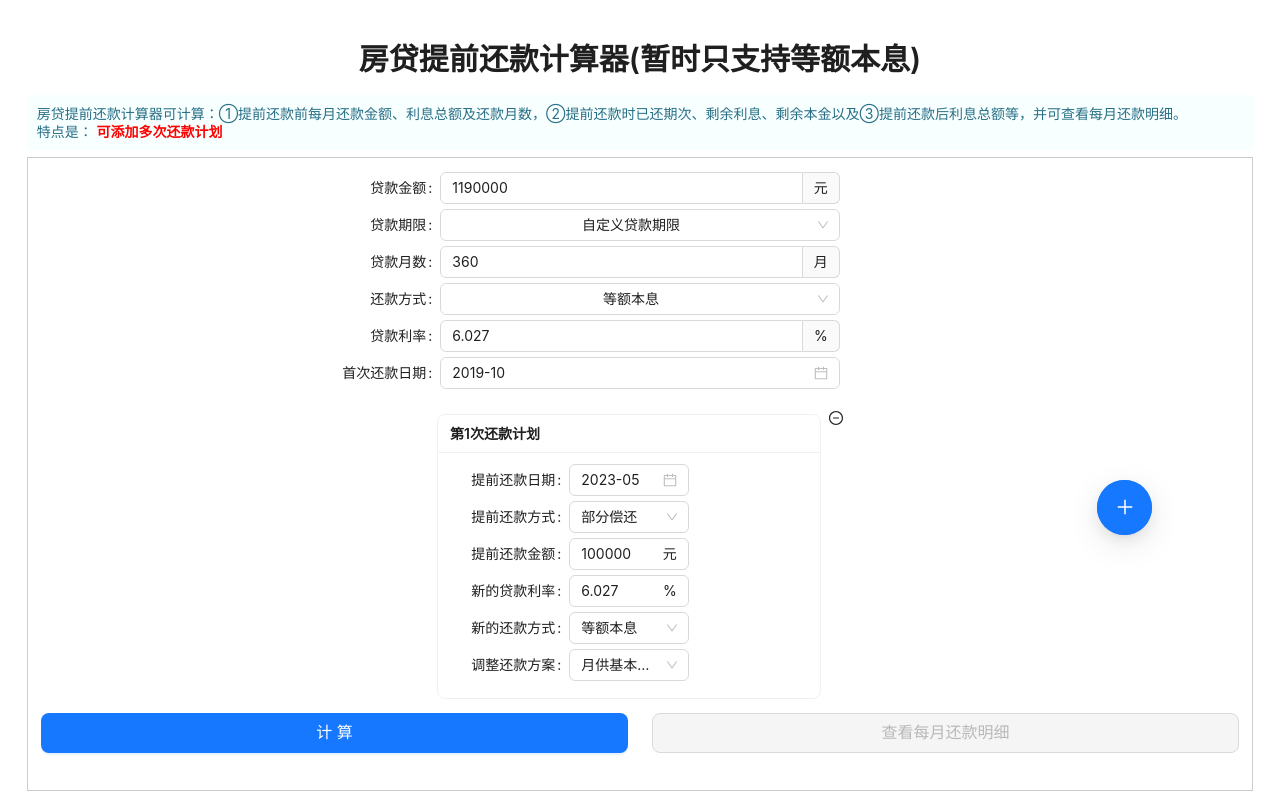
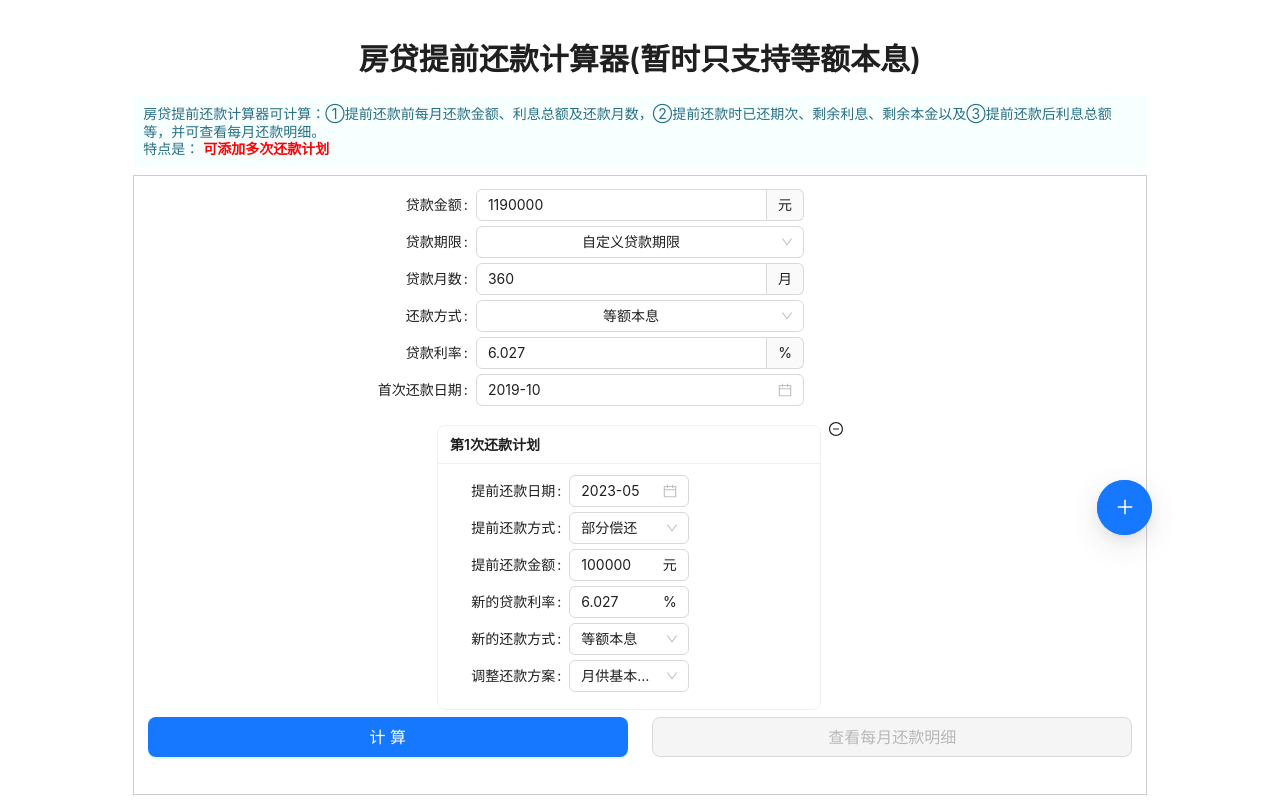
Before and after one commit to chxlvwh/lenders-toolbox, a Next.js app: page /pre-repay in a window 1280 px wide. Built offline with nearby package versions, Linux system fonts and the light colour scheme.

Commit message:
feed:增加手机端/电脑端首页样式分开显示

```diff
--- a/components/SearchForm/_style.module.sass
+++ b/components/SearchForm/_style.module.sass
@@ -5,7 +5,7 @@
     .custom-form-item
         margin-bottom: 5px
     .custom-space
-        margin: 0.2rem
+        margin: 0.1rem
         .ant-card
             background: #f8ffff
             .ant-row
--- a/styles/_common.sass
+++ b/styles/_common.sass
@@ -8,7 +8,7 @@
         white-space: nowrap
         padding: 4px 4px!important
 
-@media screen and (min-width: 760px) and (max-width: 1200px)
+@media screen and (min-width: 760px)
     .money-style
         font-size: 16px
         font-weight: 500
--- a/styles/index.module.sass
+++ b/styles/index.module.sass
@@ -5,7 +5,12 @@
 @import '../components/PreRepay/_style.module.sass'
 @import '../components/LoanDetail/_style.module.sass'
 
+@media screen and (max-width: 760px)
+    .app
+        padding: 0 0.5rem
+@media screen and (min-width: 760px)
+    .app
+        padding: 0 2rem
 .app
-    padding: 0 .4rem
     text-align: center
     margin: 40px auto
```
